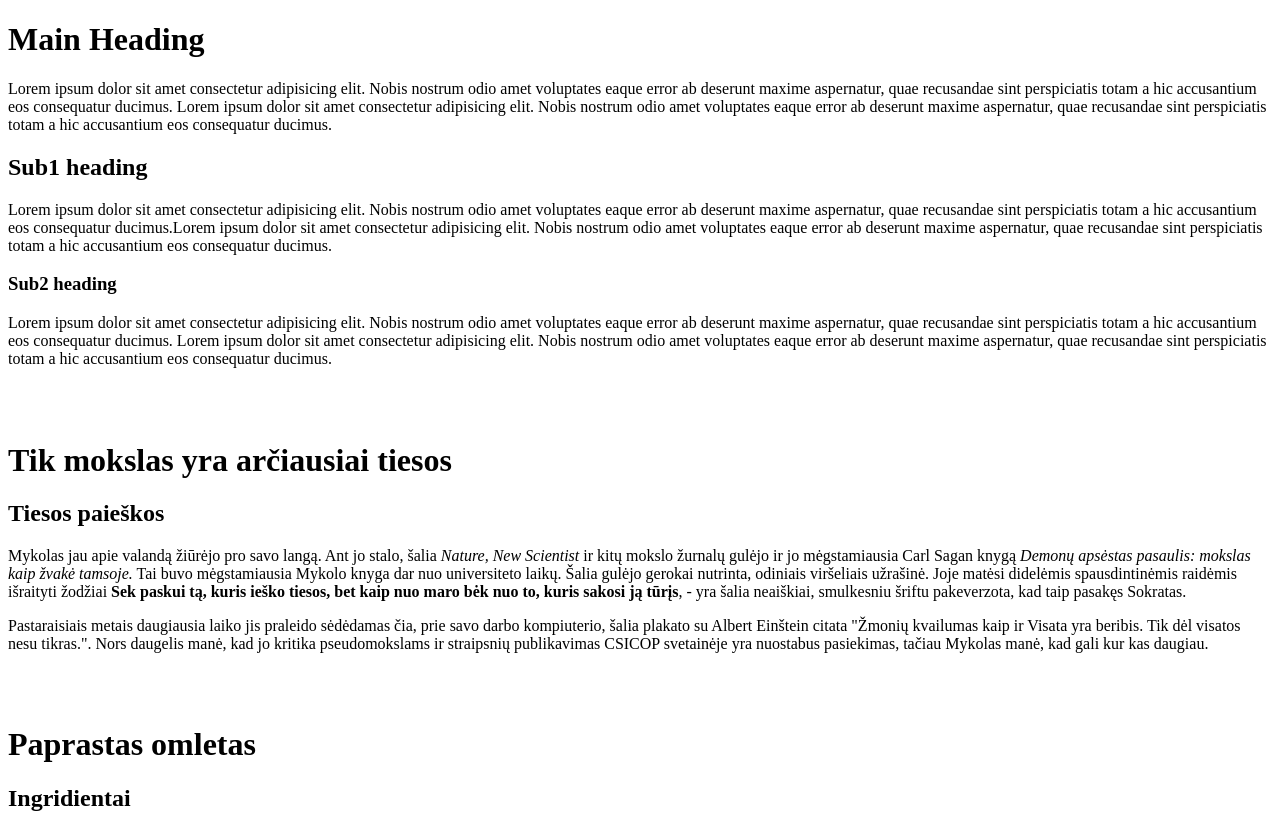
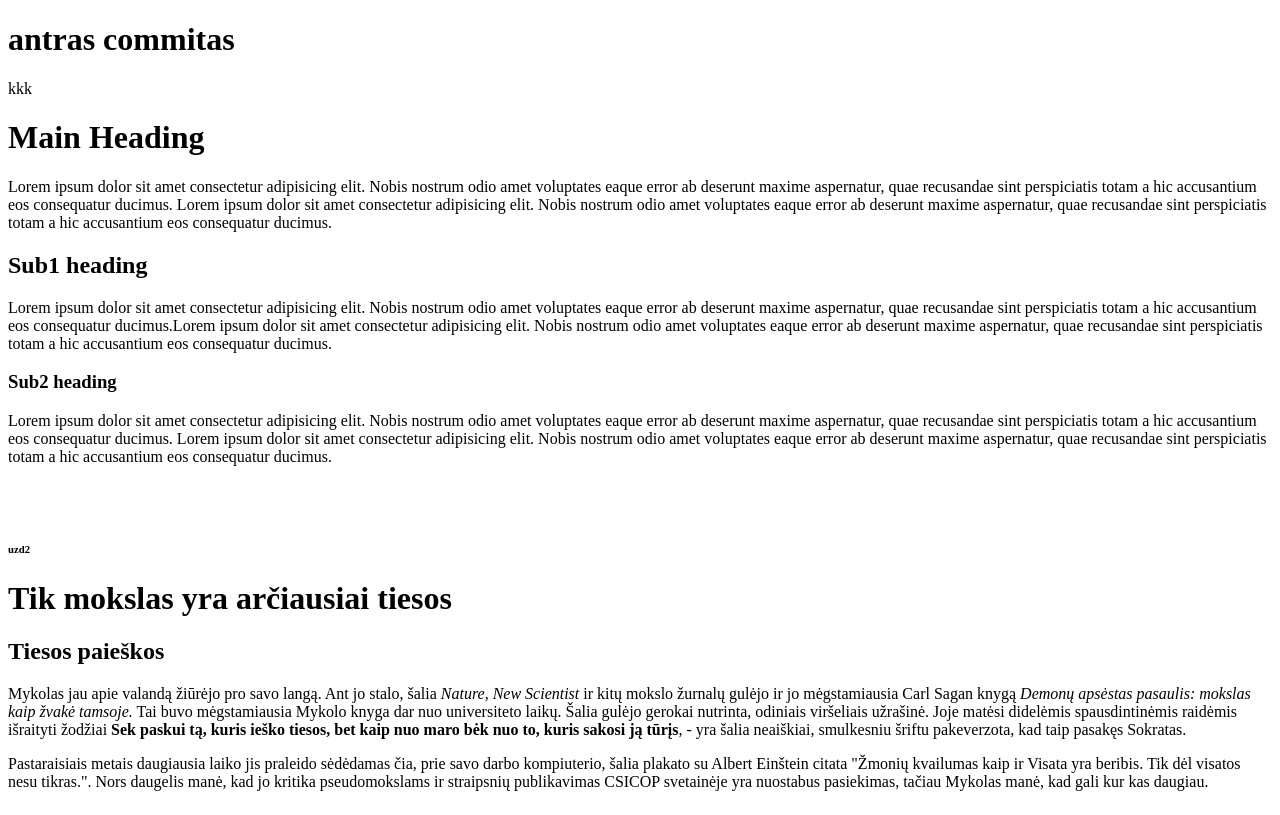
Before and after one commit to eveven7/First, a plain HTML site: page index.html in a window 1280 px wide. Shown: the top 815 px of the page. Drawn offline with Linux system fonts and the light colour scheme.

Commit message:
antras commitas

```diff
--- a/index.html
+++ b/index.html
@@ -10,6 +10,7 @@
     <!-- 1 užduotis -->
 
     <body>
+        <h1>antras commitas</h1>kkk
         <h1> Main Heading </h1>
         <p> Lorem ipsum dolor sit amet consectetur adipisicing elit. Nobis nostrum odio amet voluptates eaque error ab
             deserunt maxime aspernatur, quae recusandae sint perspiciatis totam a hic accusantium eos consequatur
@@ -31,7 +32,10 @@
 
         <br>
         <br>
-        <!-- 2 užduotis -->
+
+
+
+        <h6>uzd2</h6>
         <h1> Tik mokslas yra arčiausiai tiesos </h1>
         <h2> Tiesos paieškos </h2>
         <p> Mykolas jau apie valandą žiūrėjo pro savo langą. Ant jo stalo, šalia <i>Nature, New Scientist</i> ir kitų
@@ -68,6 +72,7 @@
             <li> I lekste</li>
             <li> Uzpilti sviestu</li>
         </ol>
+        <br>
         <br>
         <br>
         <!-- 4 užduotis -->
@@ -109,6 +114,7 @@
             </form>
             <br>
 
+
             <label for="name">Ka manote apie kursa?</label>
             <br>
             <br>
```
Also changed, not shown: style.css (added), 1 other file.
